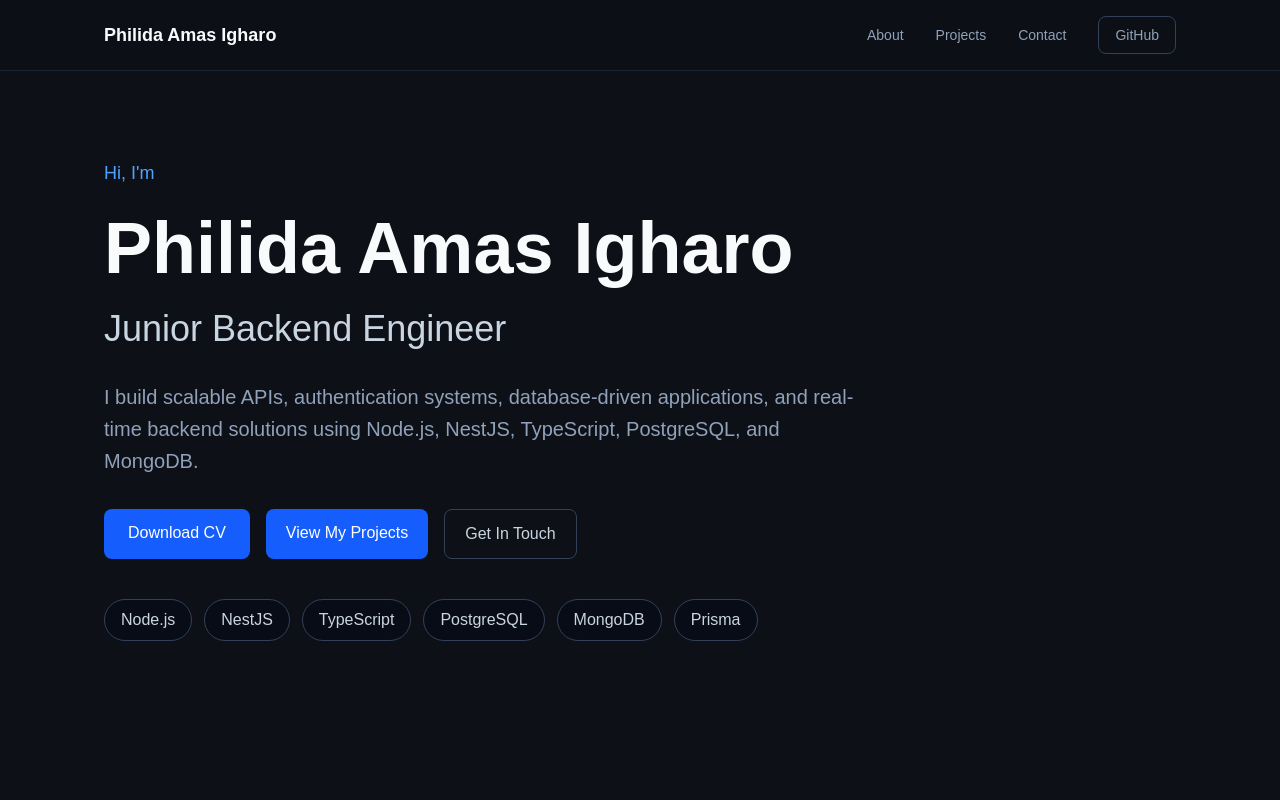
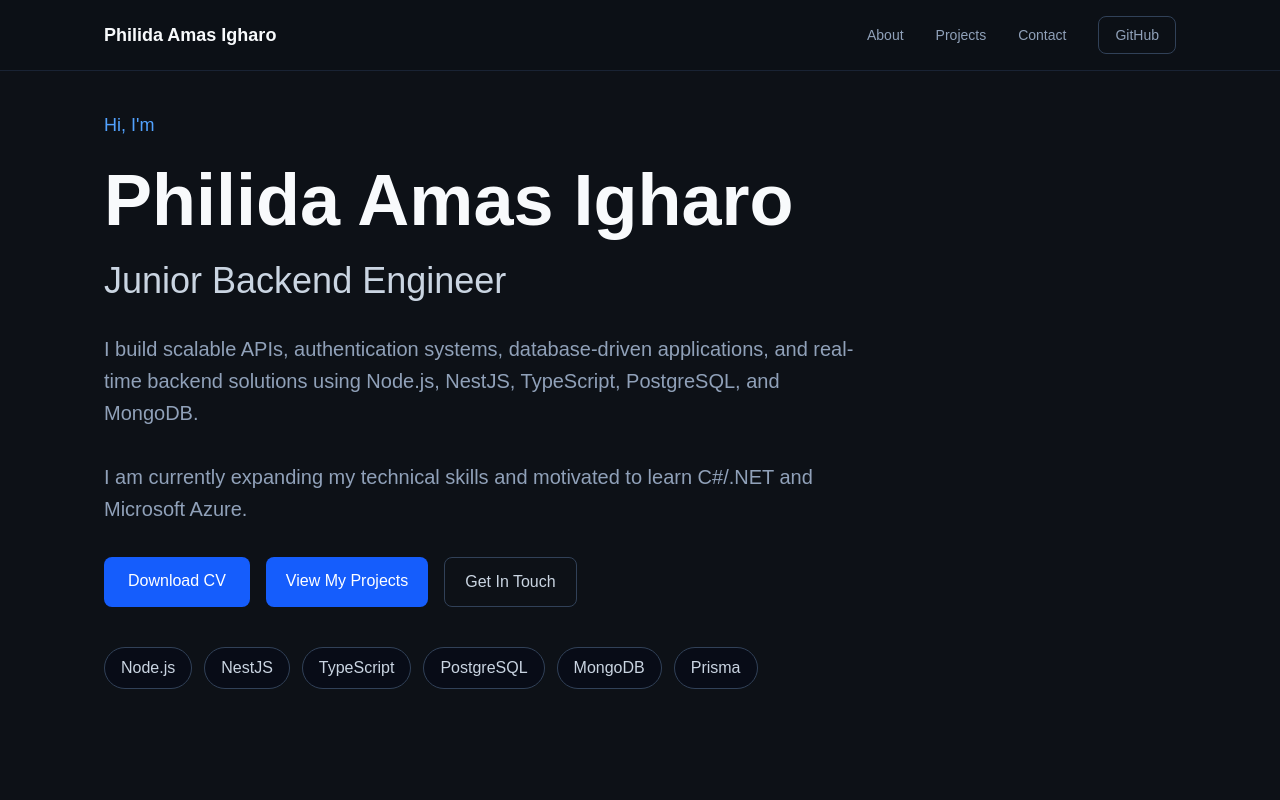
Before and after one commit to Philida/philida-portfolio, a Next.js app: page / in a window 1280 px wide. Shown: the top 800 px of the page. Built offline with nearby package versions, Linux system fonts and the light colour scheme.

Commit message:
Update CV and portfolio introduction

```diff
--- a/src/components/Hero.tsx
+++ b/src/components/Hero.tsx
@@ -48,6 +48,10 @@ export default function Hero() {
             database-driven applications, and real-time
             backend solutions using Node.js, NestJS,
             TypeScript, PostgreSQL, and MongoDB.
+
+            <br />
+            <br />
+            I am currently expanding my technical skills and motivated to learn C#/.NET and Microsoft Azure.
           </motion.p>
 
           <motion.div
```
Also changed, not shown: 1 other file (tests, documents, lock files or other folders).
